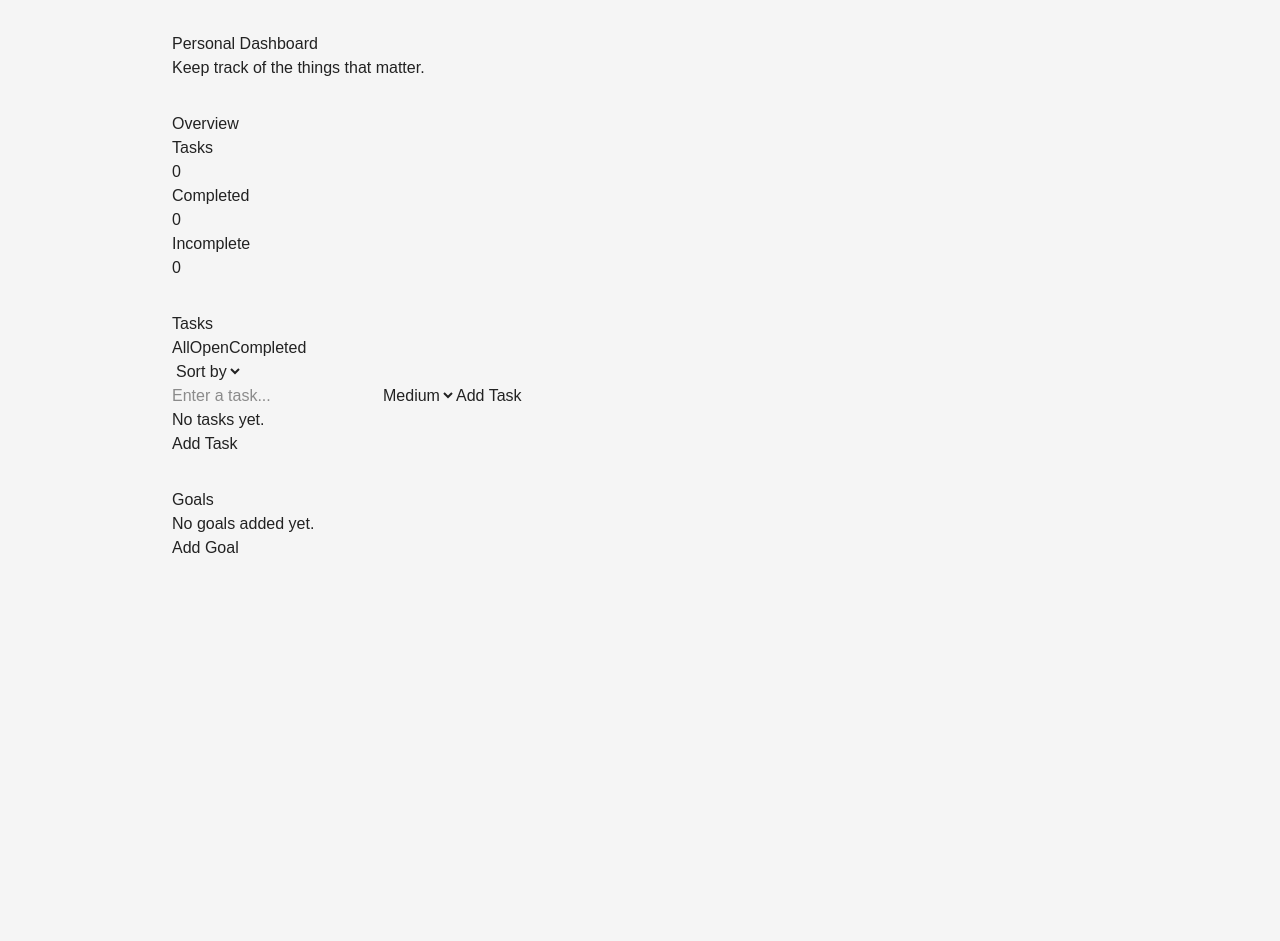
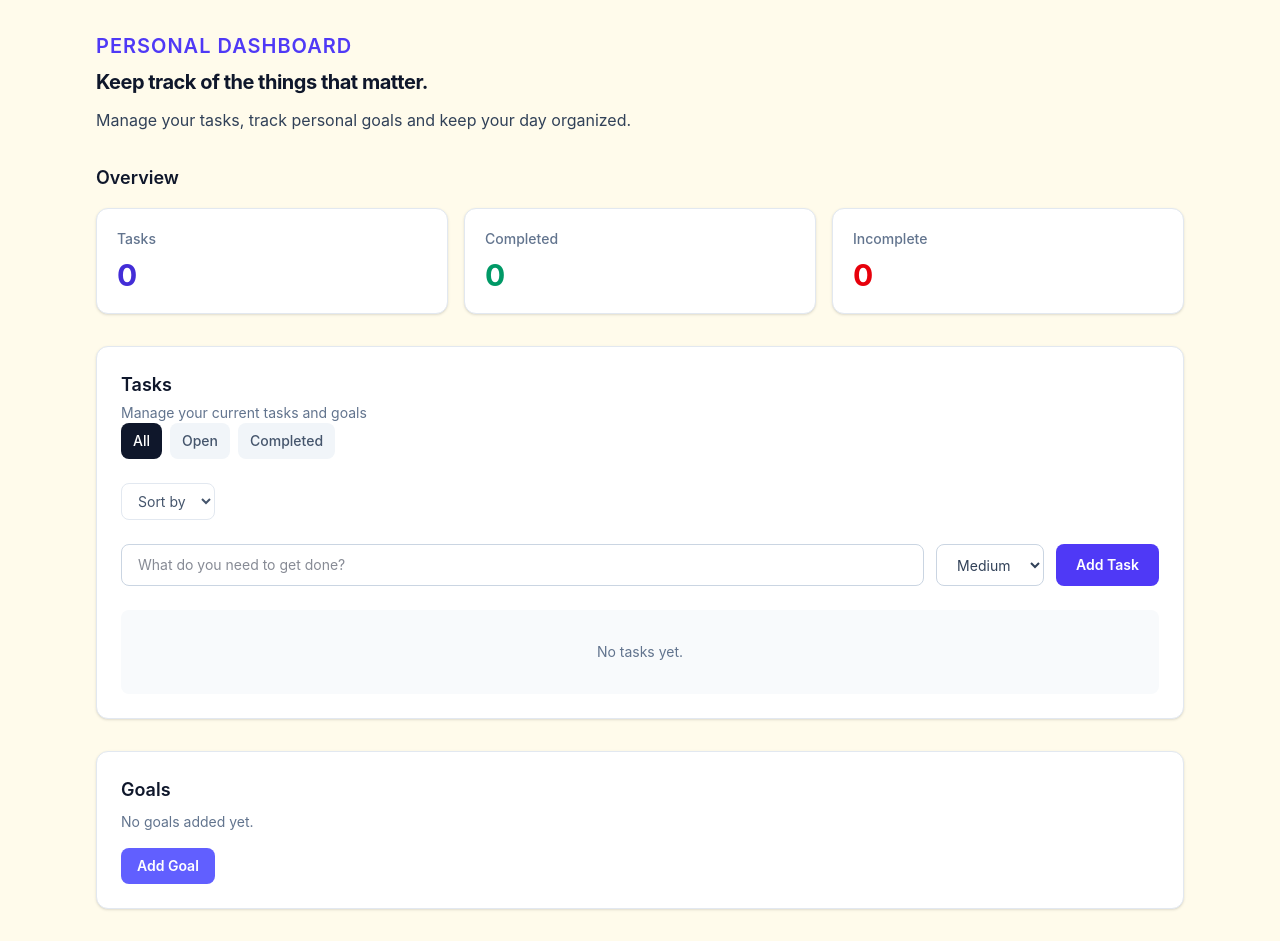
Before and after one commit to jburky15/react-personal-dashboard, a React (Vite) app: page / in a window 1280 px wide. Before the commit the page ends 800 px from the top, so only its background shows below. Built offline with nearby package versions, Linux system fonts and the light colour scheme.

Commit message:
Adding some STYLE with tailwind

```diff
--- a/src/App.jsx
+++ b/src/App.jsx
@@ -41,7 +41,8 @@ function App() {
   }
 
   return (
-    <main>
+    <main className='min-h-screen bg-amber-50'>
+      <div className='mx-auto max-w-6xl px-4 py-8 sm:px-6 lg:px-8'>
         <Header />
         <Stats tasks={tasks} />
         <TaskList
@@ -51,6 +52,7 @@ function App() {
           deleteTask={deleteTask}
         />
         <Goals />
+      </div>
     </main>
   )
 }
--- a/src/components/Goals.jsx
+++ b/src/components/Goals.jsx
@@ -1,13 +1,19 @@
 function Goals() {
-    return(
-        <section>
-            <h2>Goals</h2>
+  return (
+    <section className="mt-8 rounded-xl border border-slate-200 bg-white p-6 shadow-sm">
+      <h2 className="text-lg font-semibold text-slate-900">
+        Goals
+      </h2>
 
-            <p>No goals added yet.</p>
+      <p className="mt-2 text-sm text-slate-500">
+        No goals added yet.
+      </p>
 
-            <button>Add Goal</button>
-        </section>
-    )
+      <button className="mt-4 rounded-lg bg-indigo-500 px-4 py-2 text-sm font-semibold text-white transition hover:bg-indigo-700">
+        Add Goal
+      </button>
+    </section>
+  )
 }
 
 export default Goals
--- a/src/components/Header.jsx
+++ b/src/components/Header.jsx
@@ -1,8 +1,18 @@
 function Header() {
     return(
-        <header>
-            <p>Personal Dashboard</p>
-            <p>Keep track of the things that matter.</p>
+        <header className="mb-8">
+
+            <p className="mb-2 text-xl font-semibold uppercase tracking-wider text-indigo-600">
+                Personal Dashboard
+            </p>
+
+            <p className="text-lg font-bold tracking-tight text-slate-900 sm:text-xl">
+                Keep track of the things that matter.
+            </p>
+
+            <p className="mt-3 max-w-2xl text-slate-700">
+                Manage your tasks, track personal goals and keep your day organized.
+            </p>
         </header>
     )
 }
--- a/src/components/Stats.jsx
+++ b/src/components/Stats.jsx
@@ -4,23 +4,37 @@ function Stats( { tasks }) {
     const openTasks = totalTasks - completedTasks
 
     return(
-        <section>
-            <h2>Overview</h2>
+        <section className="mb-8">
+            <h2 className="mb-4 text-lg font-semibold text-slate-900">
+                Overview
+            </h2>
 
-            <div>
-                <div>
-                    <h3>Tasks</h3>
-                    <p>{totalTasks}</p>
+            <div className="grid gap-4 sm:grid-cols-3">
+                <div className="rounded-xl border border-slate-200 bg-white p-5 shadow-sm">
+                    <h3 className="text-sm font-medium text-slate-500">
+                        Tasks
+                    </h3>
+                    <p className="mt-2 text-3xl font-bold text-indigo-700">
+                        {totalTasks}
+                    </p>
                 </div>
 
-                <div>
-                    <h3>Completed</h3>
-                    <p>{completedTasks}</p>
+                <div className="rounded-xl border border-slate-200 bg-white p-5 shadow-sm">
+                    <h3 className="text-sm font-medium text-slate-500">
+                        Completed
+                    </h3>
+                    <p className="mt-2 text-3xl font-bold text-emerald-600">
+                        {completedTasks}
+                    </p>
                 </div>
 
-                <div>
-                    <h3>Incomplete</h3>
-                    <p>{openTasks}</p>
+                <div className="rounded-xl border border-slate-200 bg-white p-5 shadow-sm">
+                    <h3 className="text-sm font-medium text-slate-500">
+                        Incomplete
+                    </h3>
+                    <p className="mt-2 text-3xl font-bold text-red-600">
+                        {openTasks}
+                    </p>
                 </div>
             </div>
         </section>
--- a/src/components/TaskForm.jsx
+++ b/src/components/TaskForm.jsx
@@ -21,24 +21,32 @@ function TaskForm({ addTask }) {
     }
 
     return (
-        <form onSubmit={handleSubmit}>
+        <form
+            onSubmit={handleSubmit}
+            className='mb-6 flex flex-col gap-3 sm:flex-row'
+        >
             <input
                 type="text"
                 value={title}
                 onChange={(e) => setTitle(e.target.value)}
-                placeholder="Enter a task..."
+                placeholder="What do you need to get done?"
+                className='flex-1 rounded-lg border border-slate-300 bg-white px-4 py-2.5 text-sm text-slate-900 outline-none transition focus:border-indigo-500 focus:ring-2 focus:ring-indigo-100'
             />
 
             <select
                 value={priority}
                 onChange={(e) => setPriority(e.target.value)}
+                className='rounded-lg border border-slate-300 bg-white px-4 py-2.5 text-sm text-slate-700 outline-none focus:border-indigo-500 focus:ring-2 focus:ring-indigo-100'
             >
                 <option value="low">Low</option>
                 <option value="medium">Medium</option>
                 <option value="high">High</option>
             </select>
 
-            <button type="submit">
+            <button
+                type="submit"
+                className='rounded-lg bg-indigo-600 px-5 py-2.5 text-sm font-semibold text-white transition hover:bg-indigo-700'
+            >
                 Add Task
             </button>
         </form>
--- a/src/components/TaskItem.jsx
+++ b/src/components/TaskItem.jsx
@@ -1,21 +1,53 @@
 function TaskItem({ task, toggleTask, deleteTask }) {
-    return(
-        <li className={task.completed ? 'completed' : ''}>
-            <label>
+  const priorityStyles = {
+    high: 'bg-red-100 text-red-700',
+    medium: 'bg-amber-100 text-amber-700',
+    low: 'bg-emerald-100 text-emerald-700',
+  }
+
+  return (
+    <li
+      className={`flex items-center justify-between gap-4 rounded-lg border p-4 transition ${
+        task.completed
+          ? 'border-slate-200 bg-slate-50'
+          : 'border-slate-200 bg-white hover:border-slate-300'
+      }`}
+    >
+      <label className="flex min-w-0 flex-1 cursor-pointer items-center gap-3">
         <input
           type="checkbox"
           checked={task.completed}
           onChange={() => toggleTask(task.id)}
+          className="h-4 w-4 cursor-pointer rounded border-slate-300 text-indigo-600 focus:ring-indigo-500"
         />
 
-                <span>{task.title}</span>
+        <span
+          className={`truncate text-sm font-medium ${
+            task.completed
+              ? 'text-slate-400 line-through'
+              : 'text-slate-800'
+          }`}
+        >
+          {task.title}
+        </span>
       </label>
 
-            <span>{task.priority}</span>
+      <div className="flex items-center gap-3">
+        <span
+          className={`rounded-full px-2.5 py-1 text-xs font-semibold capitalize ${
+            priorityStyles[task.priority]
+          }`}
+        >
+          {task.priority}
+        </span>
 
-            <button onClick={() => deleteTask(task.id)}>
+        <button
+          onClick={() => deleteTask(task.id)}
+          className="text-sm font-medium text-slate-400 transition hover:text-red-600"
+        >
           Delete
         </button>
+      </div>
     </li>
   )
 }
--- a/src/components/TaskList.jsx
+++ b/src/components/TaskList.jsx
@@ -34,19 +34,46 @@ function TaskList({ tasks, toggleTask, addTask, deleteTask }) {
     }
 
   return (
-    <section>
-      <h2>Tasks</h2>
+    <section className='rounded-xl border border-slate-200 bg-white p-6 shadow-sm'>
+      <div className='mb-6'>
+        <h2 className='text-lg font-semibold text-slate-900'>
+          Tasks
+        </h2>
 
-        <div>
-            <button onClick={() => setFilter('all')}>
+        <p className='mt-1 text-sm text-slate-500'>
+          Manage your current tasks and goals
+        </p>
+
+          <div className='mb-6 flex flex-wrap gap-2'>
+              <button onClick={() => setFilter('all')}
+                    className={`rounded-lg px-3 py-2 text-sm font-medium transition ${
+                      filter === 'all'
+                        ? 'bg-slate-900 text-white'
+                        : 'bg-slate-100 text-slate-600 hover:bg-slate-200'
+                    }`}
+                  >
                     All
                   </button>
 
-            <button onClick={() => setFilter('open')}>
+                  <button
+                    onClick={() => setFilter('open')}
+                    className={`rounded-lg px-3 py-2 text-sm font-medium transition ${
+                      filter === 'open'
+                        ? 'bg-slate-900 text-white'
+                        : 'bg-slate-100 text-slate-600 hover:bg-slate-200'
+                    }`}
+                  >
                     Open
                   </button>
 
-            <button onClick={() => setFilter('completed')}>
+                  <button
+                    onClick={() => setFilter('completed')}
+                    className={`rounded-lg px-3 py-2 text-sm font-medium transition ${
+                      filter === 'completed'
+                        ? 'bg-slate-900 text-white'
+                        : 'bg-slate-100 text-slate-600 hover:bg-slate-200'
+                    }`}
+                  >
                   Completed
               </button>
           </div>
@@ -54,17 +81,19 @@ function TaskList({ tasks, toggleTask, addTask, deleteTask }) {
           <select
               value={sort}
               onChange={(e) => setSort(e.target.value)}
+              className="ml-auto rounded-lg border border-slate-200 bg-white px-3 py-2 text-sm text-slate-600"
           >
               <option value="none">Sort by</option>
               <option value="priority">Priority</option>
           </select>
+      </div>
 
       <TaskForm addTask={addTask} />
 
       {filteredTasks.length === 0 ? (
-        <p>No tasks yet.</p>
+        <p className='rounded-lg bg-slate-50 px-4 py-8 text-center text-sm text-slate-500'>No tasks yet.</p>
       ) : (
-        <ul>
+        <ul className='space-y-3'>
           {sortedTasks.map((task) => (
             <TaskItem
               key={task.id}
@@ -75,8 +104,6 @@ function TaskList({ tasks, toggleTask, addTask, deleteTask }) {
           ))}
         </ul>
       )}
-
-      <button>Add Task</button>
     </section>
   )
 }
--- a/src/index.css
+++ b/src/index.css
@@ -1,27 +1 @@
 @import "tailwindcss";
-
-* {
-  box-sizing: border-box;
-}
-
-body {
-  margin: 0;
-  font-family: Arial, sans-serif;
-  background: #f5f5f5;
-  color: #222;
-}
-
-main {
-  max-width: 1000px;
-  margin: 0 auto;
-  padding: 2rem;
-}
-
-section {
-  margin-top: 2rem;
-}
-
-.completed {
-  text-decoration: line-through;
-  opacity: 0.6;
-}
```
Lines whose indentation alone changed are shown as unchanged.
